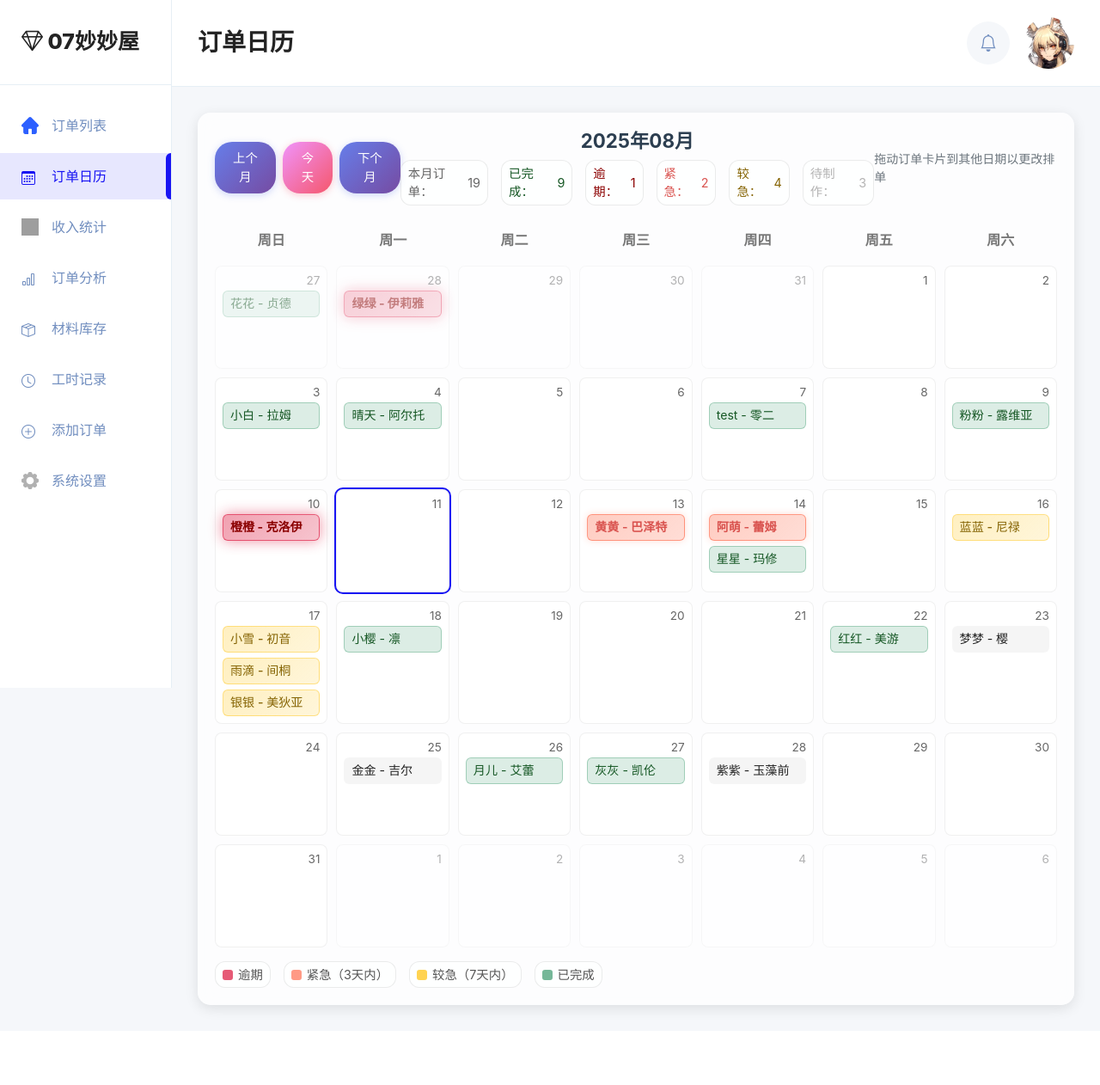
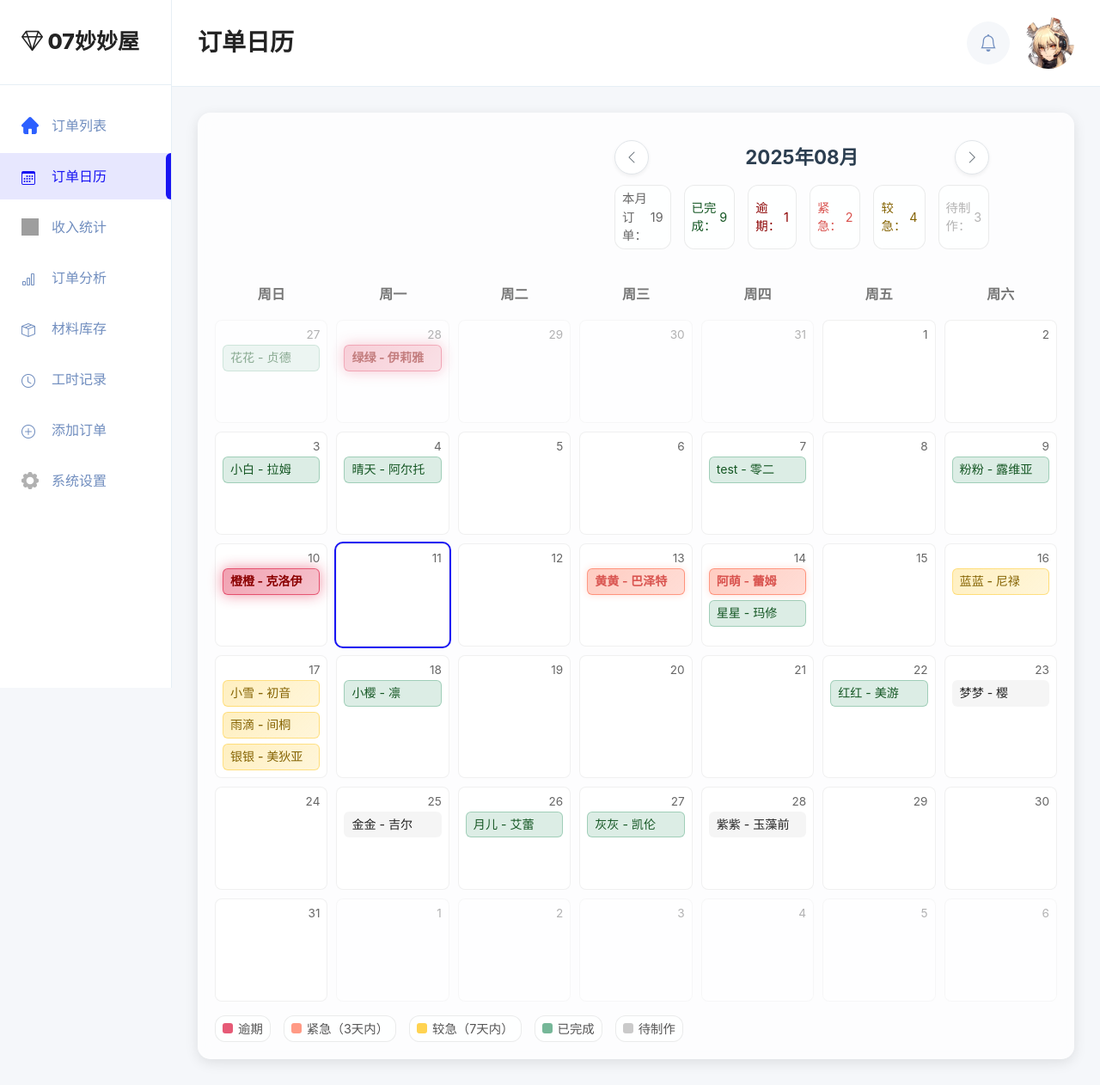
Before and after one commit to TheFnend/coshair, a Flask app: page /calendar in a window 1280 px wide; the page is wider, and only the part inside the window is pictured. Shown: that part at 86% size. Before the commit the page ends 1182 px from the top of that part, so only its background shows below. Run offline with Flask 3, Linux system fonts and the light colour scheme; some libraries are stand-ins or nearby versions; grey boxes are pictures that could not be loaded.

Commit message:
fix(index)：下拉框UI优化 fix(calendar)：上下月UI优化

```diff
--- a/templates/calendar.html
+++ b/templates/calendar.html
@@ -21,7 +21,14 @@
     display: flex;
     flex-direction: column;
     align-items: center;
-    gap: 8px;
+    gap: 12px;
+}
+.title-and-nav {
+    display: flex;
+    align-items: center;
+    justify-content: space-between;
+    width: 100%;
+    min-width: 300px;
 }
 .calendar-title {
     font-size: 1.4rem;
@@ -152,19 +159,51 @@
     border: 1px solid rgba(0,0,0,0.08);
 }
 .legend-color { width: 12px; height: 12px; border-radius: 3px; }
+
+/* 圆形导航按钮样式 */
+.nav-btn-circle {
+    width: 40px;
+    height: 40px;
+    border-radius: 50%;
+    background: white;
+    border: 1px solid #e1e5e9;
+    display: flex;
+    align-items: center;
+    justify-content: center;
+    cursor: pointer;
+    transition: all 0.2s ease;
+    box-shadow: 0 2px 4px rgba(0,0,0,0.06);
+    color: #6c757d;
+    font-size: 16px;
+}
+.nav-btn-circle:hover {
+    border-color: #007bff;
+    box-shadow: 0 4px 8px rgba(0,0,0,0.12);
+    transform: translateY(-1px);
+    color: #007bff;
+}
+.nav-btn-circle:active {
+    transform: translateY(0);
+    box-shadow: 0 2px 4px rgba(0,0,0,0.06);
+}
 </style>
 {% endblock %}
 
 {% block content %}
 <div class="calendar-container">
     <div class="calendar-header">
-        <div class="nav-buttons">
-            <button class="nav-btn" onclick="previousMonth()">上个月</button>
-            <button class="nav-btn today-btn" onclick="goToToday()">今天</button>
-            <button class="nav-btn" onclick="nextMonth()">下个月</button>
-        </div>
-        <div class="calendar-title-section">
-            <h2 class="calendar-title" id="calendarTitle">{{ current_date.strftime('%Y年%m月') }}</h2>
+        <div class="calendar-title-section" style="padding: 12px 465px;">
+
+            <div class="title-and-nav">
+                <button class="nav-btn-circle" onclick="previousMonth()" title="上个月">
+                    <i class="bi bi-chevron-left"></i>
+                </button>
+                <h2 class="calendar-title" id="calendarTitle">{{ current_date.strftime('%Y年%m月') }}</h2>
+                <button class="nav-btn-circle" onclick="nextMonth()" title="下个月">
+                    <i class="bi bi-chevron-right"></i>
+                </button>
+            </div>
+
             <div class="monthly-stats">
                 <div class="stat-item">本月订单：<span id="monthTotal">0</span></div>
                 <div class="stat-item" style="color:#155724;">已完成：<span id="monthCompleted">0</span></div>
@@ -174,8 +213,10 @@
                 <div class="stat-item" style="color:#b3b3b3;">待制作：<span id="monthShipped">0</span></div>
 
             </div>
+
         </div>
-        <div class="text-muted small">拖动订单卡片到其他日期以更改排单</div>
+        <!-- <div class="text-muted small text-end" style="text-align: right;">拖动订单卡片到其他日期以更改排单</div> -->
+
     </div>
     <div class="calendar-grid" id="calendarGrid">
         <div class="calendar-day-header">周日</div>
@@ -192,6 +233,8 @@
         <div class="legend-item"><span class="legend-color" style="background: rgba(255,87,51,0.6);"></span><span>紧急（3天内）</span></div>
         <div class="legend-item"><span class="legend-color" style="background: rgba(255,193,7,0.7);"></span><span>较急（7天内）</span></div>
         <div class="legend-item"><span class="legend-color" style="background: rgba(25,135,84,0.6);"></span><span>已完成</span></div>
+        <div class="legend-item"><span class="legend-color" style="background: rgba(179,179,179,0.7);"></span><span>待制作</span></div>
+
     </div>
 </div>
 {% endblock %}
--- a/templates/dashboard_index.html
+++ b/templates/dashboard_index.html
@@ -593,7 +593,7 @@
                 <td>{{ order.character }}</td>
                 <td>
                     <select class="form-select form-select-sm contact-select" onchange="updateOrderField({{ order.id }}, 'contact', this.value); updateSelectColors();">
-                                    <option value="QQ" {{ 'selected' if order.contact == 'QQ' }}>&#xf1d6; QQ</option>
+                                    <option value="QQ" {{ 'selected' if order.contact == 'QQ' }}>&#xf1d6; &nbsp;QQ</option>
                                     <option value="微信" {{ 'selected' if order.contact == '微信' }}>&#xf1d7; 微信</option>
                                     <option value="闲鱼" {{ 'selected' if order.contact == '闲鱼' }}>&#xf578; 闲鱼</option>
                     </select>
```
Also changed, not shown: instance/coswig_orders.db.
